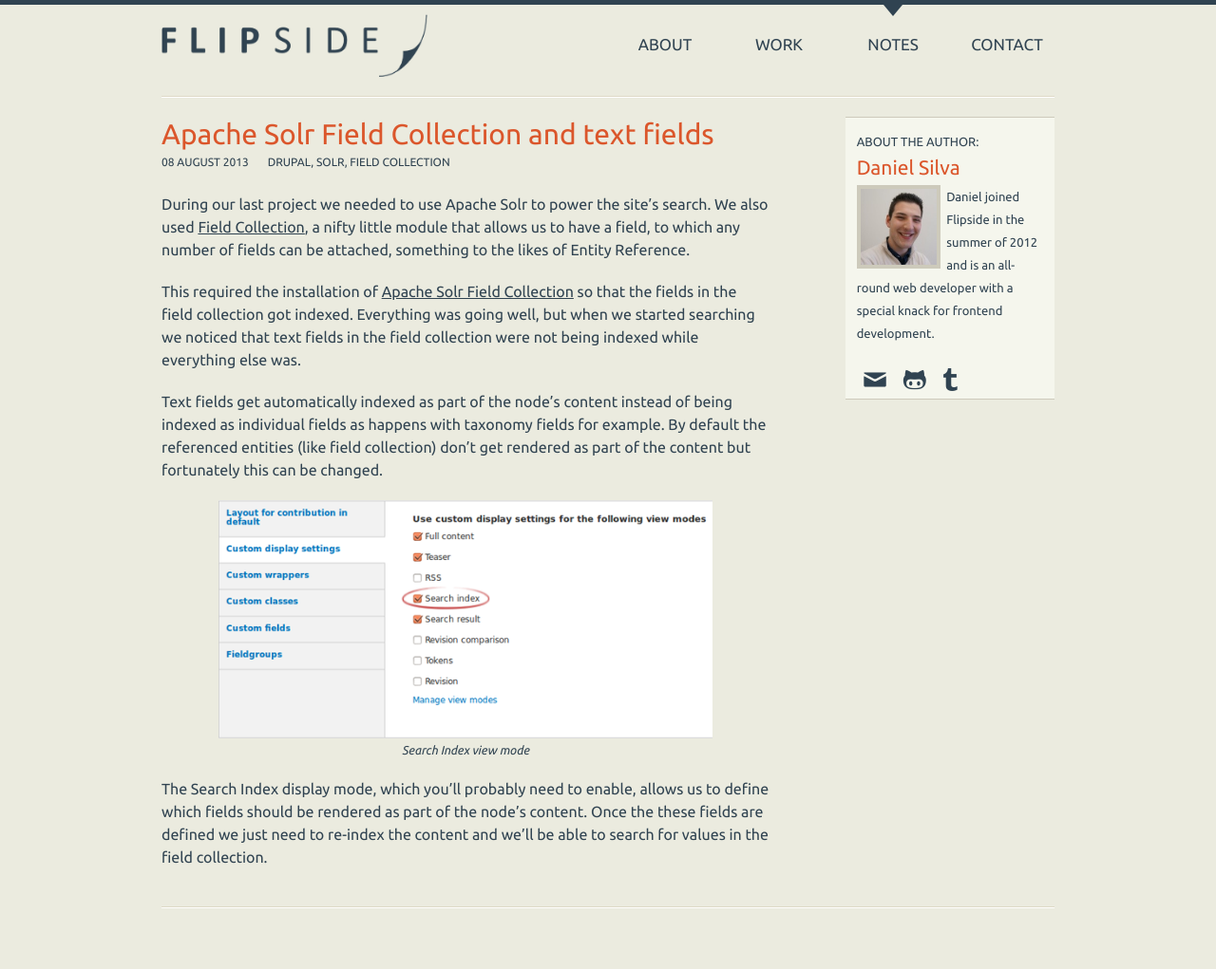
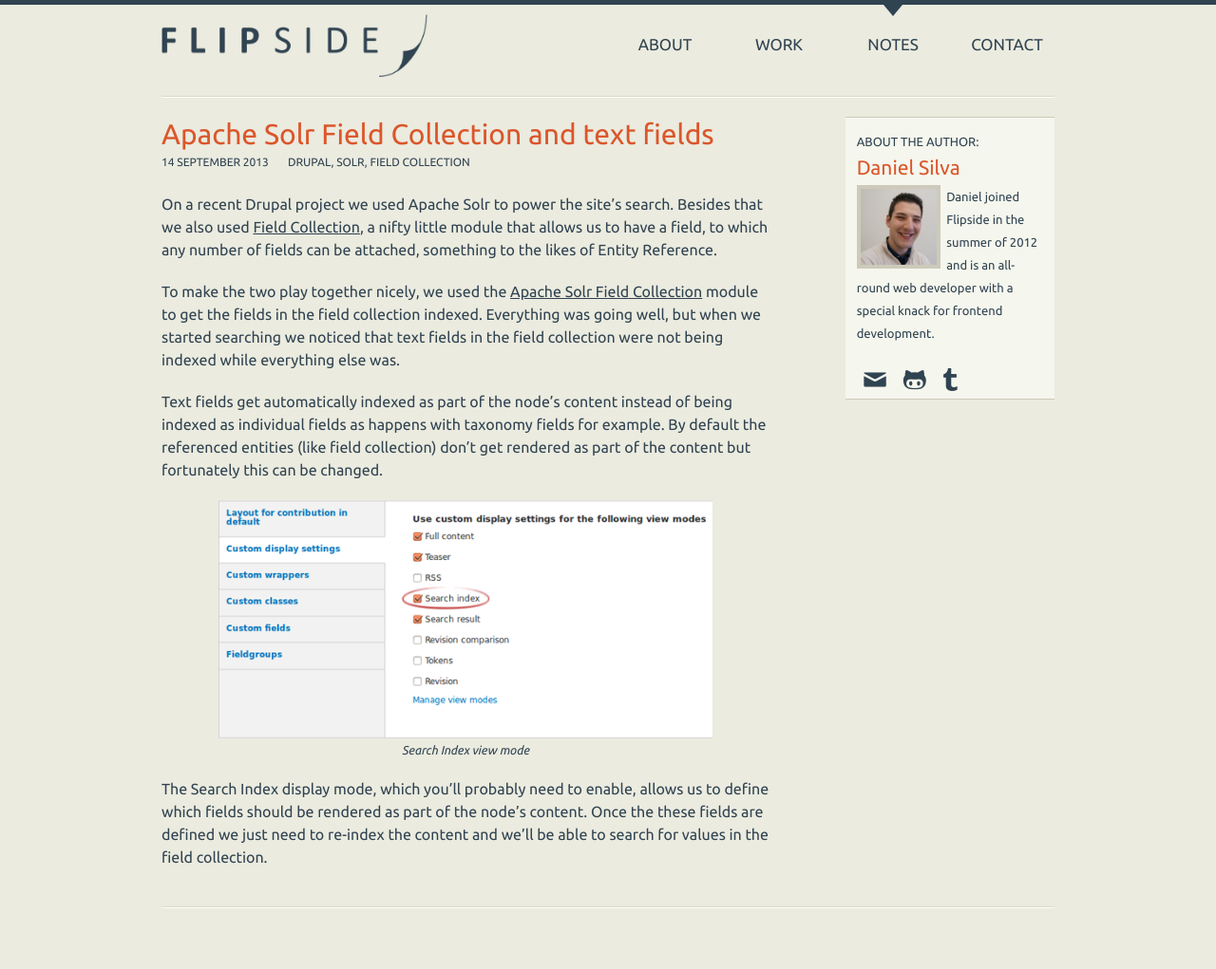
Before and after one commit to flipside-org/flipside.org, a Jekyll site: the page built from _posts/notes/2013-09-14-apache-solr-field-collection-text-fields.md, in a window 1280 px wide. Shown: the whole page at 95% size. Built offline with Jekyll 4.4.1, drawn with Linux system fonts in a browser that asks for light colours; nearby versions of some CDN libraries.

Commit message:
Some changes to the intro of the post

```diff
--- a/_posts/notes/2013-08-08-apache-solr-field-collection-text-fields.md
+++ b/_posts/notes/2013-09-14-apache-solr-field-collection-text-fields.md
@@ -11,10 +11,12 @@
   - field collection
 
 user: danielfdsilva
+
 ---
-During our last project we needed to use Apache Solr to power the site's search. We also used [Field Collection](https://drupal.org/project/field_collection), a nifty little module that allows us to have a field, to which any number of fields can be attached, something to the likes of Entity Reference.
 
-This required the installation of [Apache Solr Field Collection](https://drupal.org/project/apachesolr_field_collection) so that the fields in the field collection got indexed. Everything was going well, but when we started searching we noticed that  text fields in the field collection were not being indexed while everything else was.
+On a recent Drupal project we used Apache Solr to power the site's search. Besides that we also used [Field Collection](https://drupal.org/project/field_collection), a nifty little module that allows us to have a field, to which any number of fields can be attached, something to the likes of Entity Reference.
+
+To make the two play together nicely, we used the [Apache Solr Field Collection](https://drupal.org/project/apachesolr_field_collection) module to get the fields in the field collection indexed. Everything was going well, but when we started searching we noticed that text fields in the field collection were not being indexed while everything else was.
 
 Text fields get automatically indexed as part of the node's content instead of being indexed as individual fields as happens with taxonomy fields for example. By default the referenced entities (like field collection) don't get rendered as part of the content but fortunately this can be changed.
 
```
